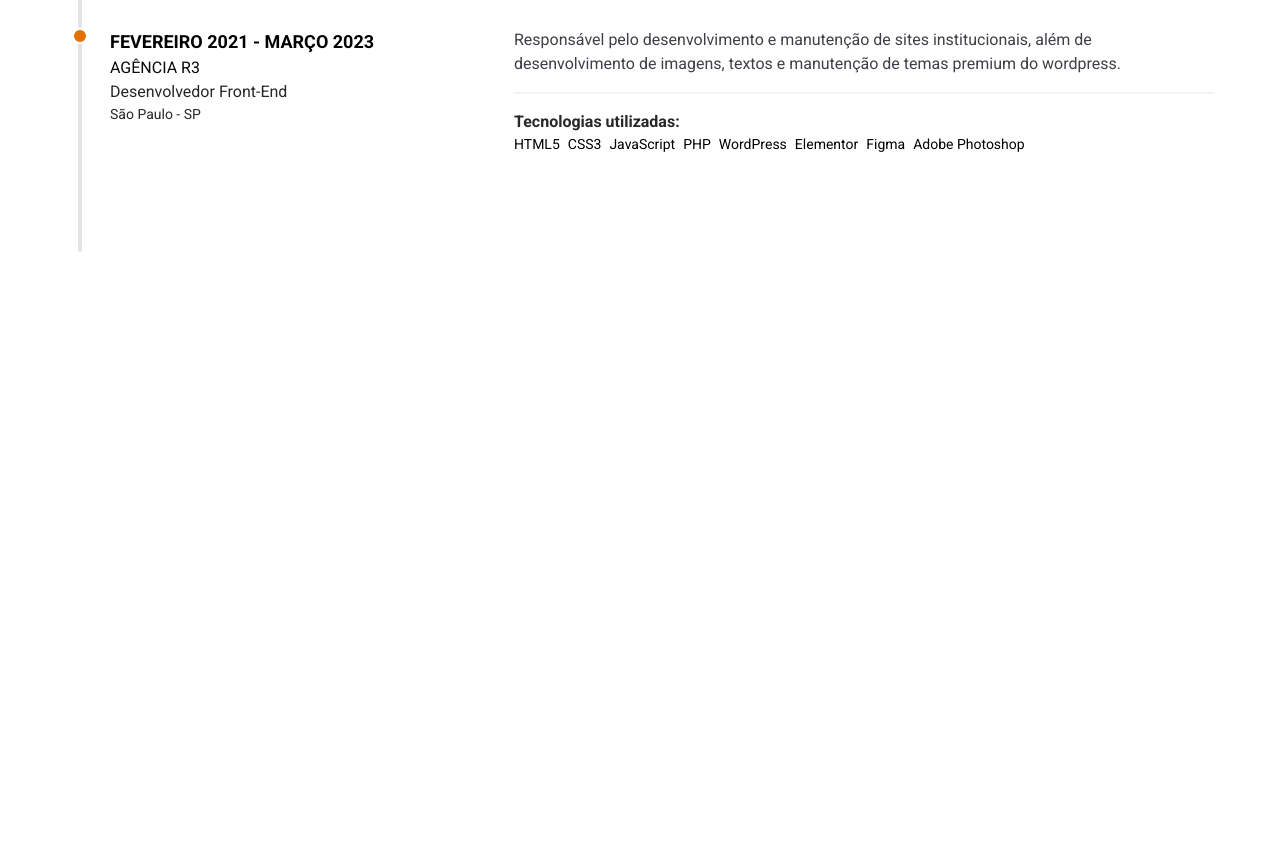
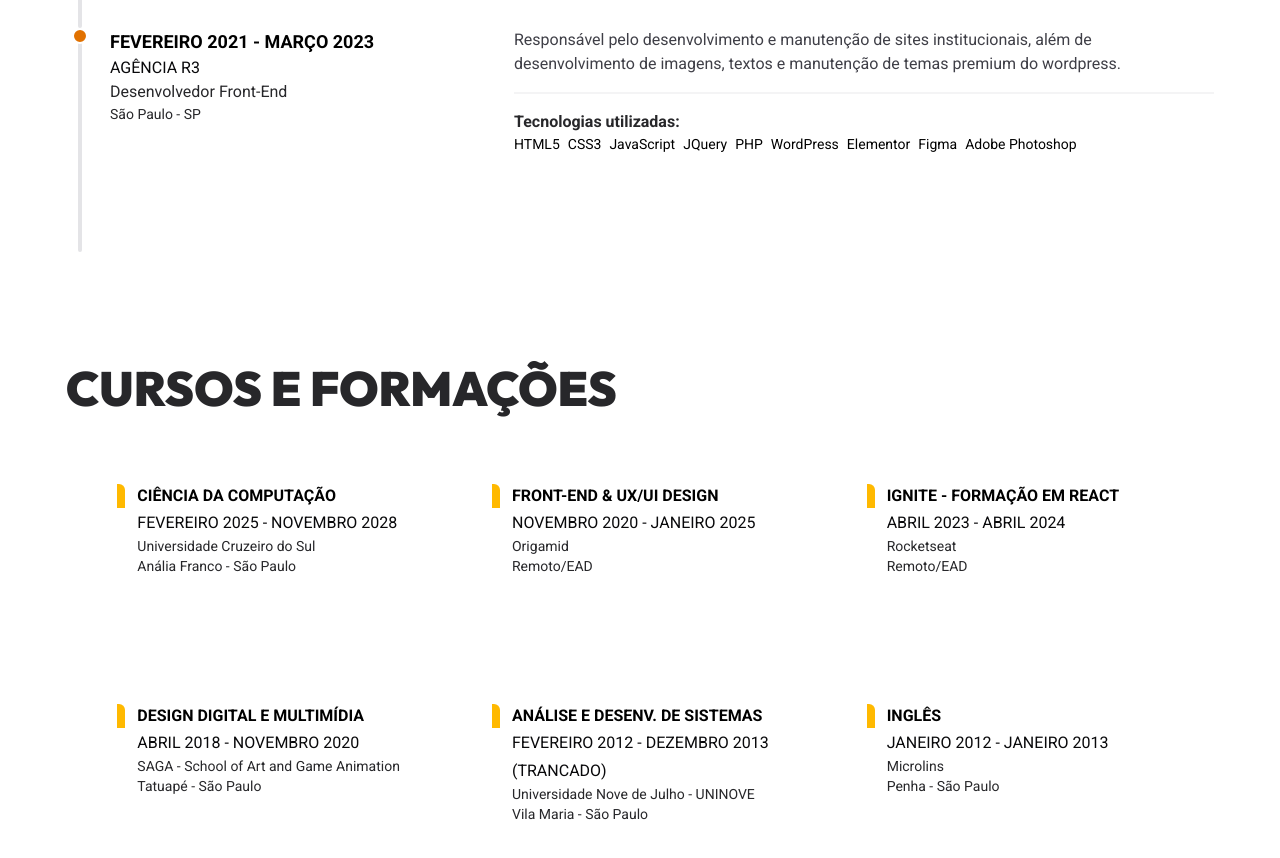
Before and after one commit to GuilhermeJSales/portfolio2.0, a Next.js app: page / in a window 1280 px wide. Shown: the part 1600-2458 px from the top of the page. Before the commit the page ends 1908 px from the top, so only its background shows below. Built offline with nearby package versions, Linux system fonts and the light colour scheme.

Commit message:
feat: add formation components

```diff
--- a/experience-data.ts
+++ b/experience-data.ts
@@ -97,6 +97,7 @@ export const experiences: ExperienceProps[] = [
       "HTML5",
       "CSS3",
       "JavaScript",
+      "JQuery",
       "PHP",
       "WordPress",
       "Elementor",
--- a/src/app/components/about/about.tsx
+++ b/src/app/components/about/about.tsx
@@ -9,8 +9,8 @@ export default function About() {
       id="sobre"
     >
       <div>
-        <h1 className="relative mb-2 text-4xl font-bold text-zinc-800 before:absolute before:-bottom-5 before:left-6 before:-z-10 before:h-25 before:w-5 before:rotate-45 before:bg-orange-300 after:absolute after:-bottom-5 after:left-1 after:-z-10 after:h-25 after:w-5 after:rotate-45 after:bg-orange-400 md:text-5xl lg:text-4xl xl:text-5xl">
-          Guilherme Jesus Sales
+        <h1 className="relative mb-2 text-4xl font-extrabold text-zinc-800 uppercase before:absolute before:-bottom-5 before:left-6 before:-z-10 before:h-25 before:w-5 before:rotate-45 before:bg-orange-300 after:absolute after:-bottom-5 after:left-1 after:-z-10 after:h-25 after:w-5 after:rotate-45 after:bg-orange-400 md:text-5xl lg:text-4xl xl:text-5xl">
+          Guilherme J. Sales
         </h1>
         <h2 className="text-xl font-bold text-zinc-500 md:text-3xl lg:text-2xl xl:text-3xl">
           Desenvolvedor Front-End
--- a/src/app/components/experience/experienceItem.tsx
+++ b/src/app/components/experience/experienceItem.tsx
@@ -1,4 +1,3 @@
-import { info } from "console";
 import { ExperienceProps } from "../../../../experience-data";
 
 export default function ExperienceItem({
--- /dev/null
+++ b/src/app/components/formation/formation.tsx
@@ -0,0 +1,69 @@
+import FormationItem from "./formationItem";
+
+export type FormationProps = {
+  id: number;
+  data: string;
+  curso: string;
+  escola: string;
+  local: string;
+};
+
+export default function Formation() {
+  const formationData: FormationProps[] = [
+    {
+      id: 0,
+      data: "FEVEREIRO 2025 - NOVEMBRO 2028",
+      curso: "Ciência da Computação",
+      escola: "Universidade Cruzeiro do Sul",
+      local: "Anália Franco - São Paulo",
+    },
+    {
+      id: 1,
+      data: "NOVEMBRO 2020 - JANEIRO 2025",
+      curso: "Front-End & UX/UI Design ",
+      escola: "Origamid",
+      local: "Remoto/EAD",
+    },
+    {
+      id: 2,
+      data: "ABRIL 2023 - ABRIL 2024",
+      curso: "Ignite - Formação em React",
+      escola: "Rocketseat",
+      local: "Remoto/EAD",
+    },
+    {
+      id: 3,
+      data: "ABRIL 2018 - NOVEMBRO 2020",
+      curso: "Design Digital e Multimídia",
+      escola: "SAGA - School of Art and Game Animation",
+      local: "Tatuapé - São Paulo",
+    },
+    {
+      id: 4,
+      data: "FEVEREIRO 2012 - DEZEMBRO 2013 (Trancado)",
+      curso: "Análise e Desenv. de Sistemas",
+      escola: "Universidade Nove de Julho - UNINOVE",
+      local: "Vila Maria - São Paulo",
+    },
+    {
+      id: 5,
+      data: "JANEIRO 2012 - JANEIRO 2013",
+      curso: "Inglês",
+      escola: "Microlins",
+      local: "Penha - São Paulo",
+    },
+  ];
+  return (
+    <section className="pt-28" id="formacao">
+      <h2 className="mb-18 text-4xl font-extrabold text-zinc-800 uppercase md:text-5xl lg:text-4xl xl:text-5xl">
+        Cursos e Formações
+      </h2>
+
+      <ul className="items-start pl-6 lg:grid lg:grid-cols-3 lg:justify-items-center">
+        {formationData.map((form) => (
+          <FormationItem key={form.id} {...form} />
+        ))}
+      </ul>
+    </section>
+  );
+}
--- /dev/null
+++ b/src/app/components/formation/formationItem.tsx
@@ -0,0 +1,19 @@
+import { FormationProps } from "./formation";
+
+export default function FormationItem({
+  data,
+  curso,
+  escola,
+  local,
+}: FormationProps) {
+  return (
+    <li className="relative flex w-80 max-w-full items-start gap-5 before:absolute before:inset-0 before:block before:h-6 before:w-2 before:rounded-tr-md before:bg-amber-400 max-lg:flex-col max-lg:pb-8">
+      <div className="z-40 pl-5 lg:mb-32">
+        <p className="font-bold uppercase lg:text-base">{curso}</p>
+        <time className="text-base text-zinc-950 uppercase">{data}</time>
+        <p className="text-sm text-zinc-800">{escola}</p>
+        <p className="text-sm text-zinc-800">{local}</p>
+      </div>
+    </li>
+  );
+}
--- a/src/app/page.tsx
+++ b/src/app/page.tsx
@@ -1,11 +1,13 @@
 import About from "./components/about/about";
 import Experience from "./components/experience/experience";
+import Formation from "./components/formation/formation";
 
 export default function Home() {
   return (
     <main className="container pt-14 pb-14">
       <About />
       <Experience />
+      <Formation />
     </main>
   );
 }
```
